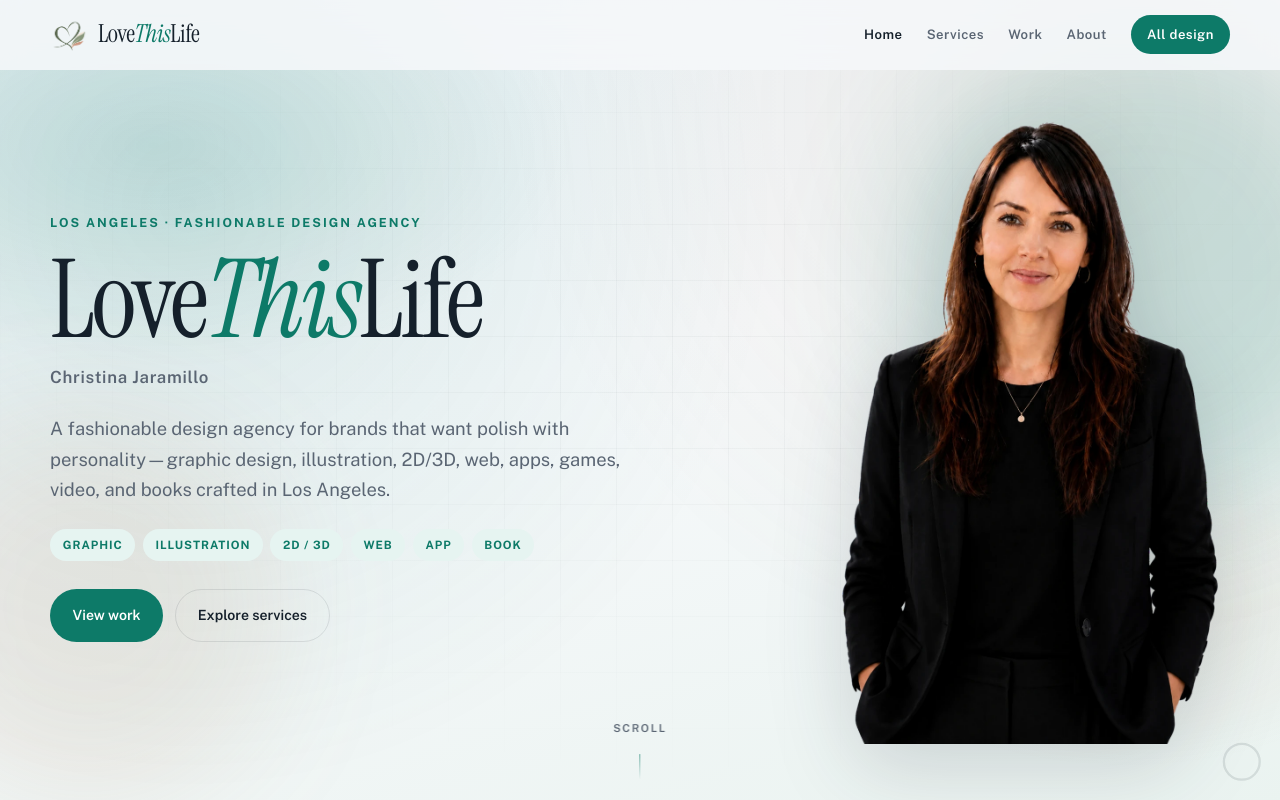
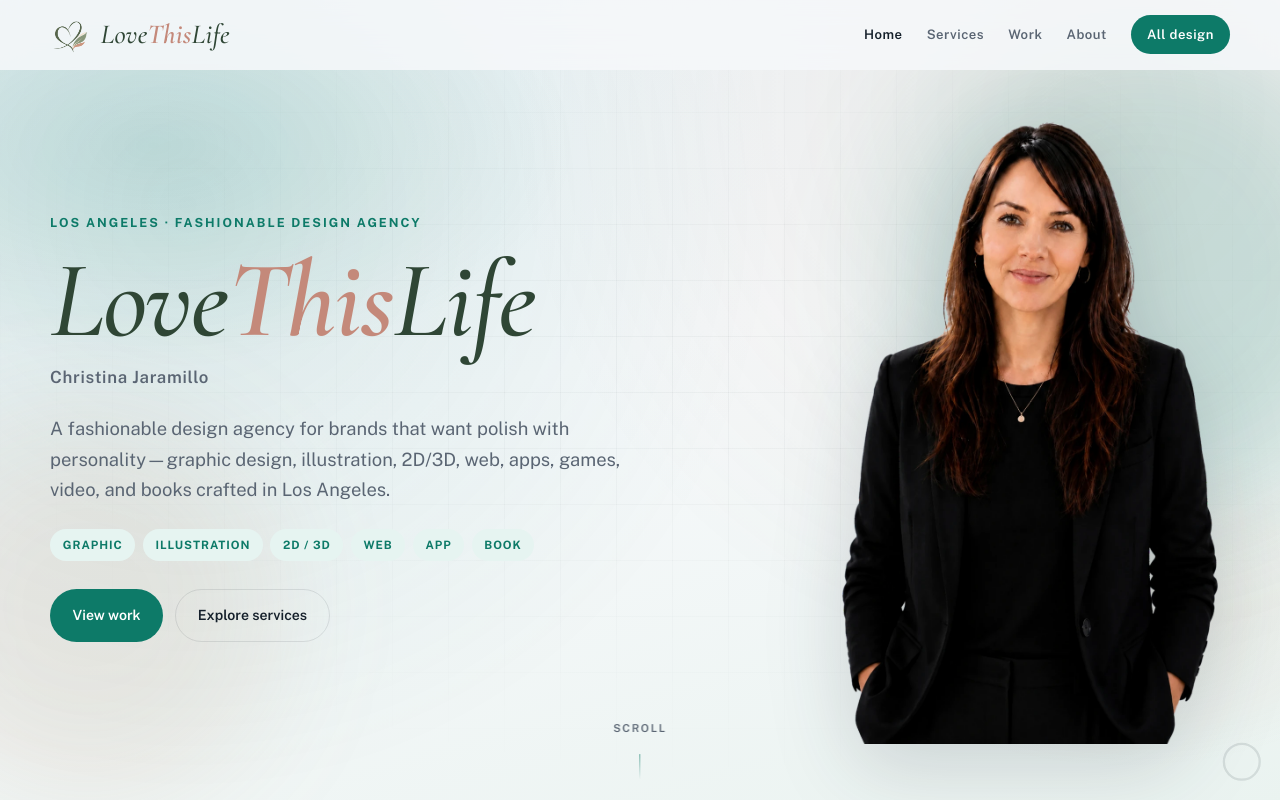
Before and after one commit to floatingfish08/Design, a plain HTML site: page index.html in a window 1280 px wide. Shown: the top 800 px of the page. Drawn offline with nearby package versions, Linux system fonts and the light colour scheme; animation ran at ten frames a second.

Commit message:
Match LoveThisLife wordmark typography to the logo mark.
Use Cormorant Garamond with olive and rose accents aligned to the heart logo palette.

Co-authored-by: Cursor <cursoragent@cursor.com>

```diff
--- a/index.html
+++ b/index.html
@@ -7,7 +7,7 @@
   <meta name="description" content="LoveThisLife is a fashionable design agency in Los Angeles—graphic design, illustration, 2D/3D, web, app, game, video, book, brand, and more." />
   <link rel="preconnect" href="https://fonts.googleapis.com" />
   <link rel="preconnect" href="https://fonts.gstatic.com" crossorigin />
-  <link href="https://fonts.googleapis.com/css2?family=Instrument+Serif:ital@0;1&family=Public+Sans:ital,wght@0,300;0,400;0,500;0,600;0,700;1,400&display=swap" rel="stylesheet" />
+  <link href="https://fonts.googleapis.com/css2?family=Cormorant+Garamond:ital,wght@0,400;0,500;0,600;0,700;1,400;1,500;1,600&family=Instrument+Serif:ital@0;1&family=Public+Sans:ital,wght@0,300;0,400;0,500;0,600;0,700;1,400&display=swap" rel="stylesheet" />
   <link rel="icon" href="assets/logo.png" type="image/png" />
   <link rel="icon" href="assets/favicon.svg" type="image/svg+xml" />
   <link rel="icon" href="assets/favicon.ico" sizes="any" />
--- a/styles.css
+++ b/styles.css
@@ -12,7 +12,11 @@
   --line: rgba(21, 32, 43, 0.1);
   --shadow: 0 18px 48px rgba(21, 32, 43, 0.08);
   --font-display: "Instrument Serif", Georgia, serif;
+  --font-logo: "Cormorant Garamond", "Times New Roman", serif;
   --font-body: "Public Sans", system-ui, sans-serif;
+  --logo-ink: #2f4635;
+  --logo-leaf: #8a9f7c;
+  --logo-rose: #c4897a;
   --max: 1180px;
   --header-h: 4.4rem;
   --ease: cubic-bezier(0.22, 1, 0.36, 1);
@@ -86,30 +90,41 @@ a:hover { color: var(--teal); }
 }
 .logo:hover { color: inherit; }
 .logo-mark {
-  width: 2.35rem;
-  height: 2.35rem;
+  width: 2.5rem;
+  height: 2.5rem;
   object-fit: contain;
   display: block;
   flex-shrink: 0;
 }
 .logo-word {
-  font-family: var(--font-display);
-  font-size: 1.55rem;
-  letter-spacing: -0.02em;
-  color: var(--ink);
+  font-family: var(--font-logo);
+  font-size: 1.72rem;
+  font-weight: 500;
+  font-style: italic;
+  letter-spacing: 0.01em;
+  line-height: 1;
+  color: var(--logo-ink);
 }
-.logo-word span { font-style: italic; color: var(--teal); }
-.logo-word--footer { color: var(--white); font-size: 1.3rem; }
-.logo-word--footer span { color: #8fd0c3; }
+.logo-word span {
+  font-style: italic;
+  font-weight: 600;
+  color: var(--logo-rose);
+}
+.logo-word--footer {
+  color: #e8efe4;
+  font-size: 1.45rem;
+  font-weight: 500;
+}
+.logo-word--footer span { color: #d4a090; }
 .logo--footer {
   display: inline-flex;
   align-items: center;
   gap: 0.55rem;
 }
 .logo--footer .logo-mark {
-  width: 2rem;
-  height: 2rem;
-  filter: brightness(1.15);
+  width: 2.15rem;
+  height: 2.15rem;
+  filter: brightness(1.12);
 }
 
 .nav { display: none; gap: 1.5rem; align-items: center; }
@@ -211,11 +226,15 @@ a:hover { color: var(--teal); }
 }
 .hero-brand {
   margin: 0;
-  font-family: var(--font-display);
+  font-family: var(--font-logo);
   font-size: clamp(3.4rem, 11vw, 6.8rem);
-  font-weight: 400; line-height: 0.92; letter-spacing: -0.03em;
+  font-weight: 500;
+  font-style: italic;
+  line-height: 0.92;
+  letter-spacing: -0.01em;
+  color: var(--logo-ink);
 }
-.hero-brand span { font-style: italic; color: var(--teal); }
+.hero-brand span { font-style: italic; font-weight: 600; color: var(--logo-rose); }
 .hero-name {
   margin: 0.9rem 0 0;
   font-size: 1.05rem; font-weight: 600;
```
Also changed, not shown: about.html (+1 -1 lines), services.html (+1 -1 lines), work.html (+1 -1 lines).
